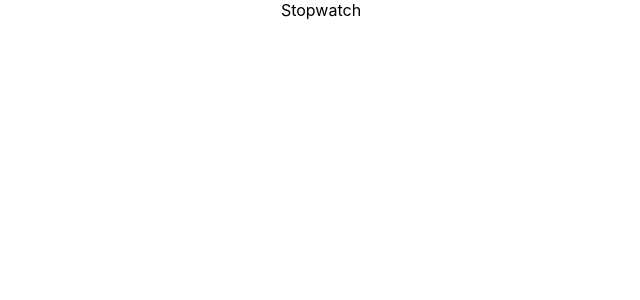
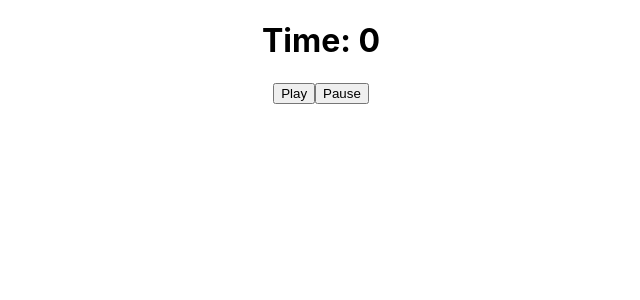
Before and after one commit to FarazIITK/react_typescript, a React (Create React App) app: page / in a window 1280 px wide. Shown: the top 300 px of the page, without its empty margins (319-959 px from the left). Built offline with nearby package versions, Linux system fonts and the light colour scheme.

Commit message:
USed stopwatch component in App.tsx

```diff
--- a/src/App.tsx
+++ b/src/App.tsx
@@ -1,7 +1,12 @@
 import './App.css';
+import Stopwatch from './Components/Stopwatch';
 
 function App() {
-  return <div className="App">Stopwatch</div>;
+  return (
+    <div className="App">
+      <Stopwatch />
+    </div>
+  );
 }
 
 export default App;
```
